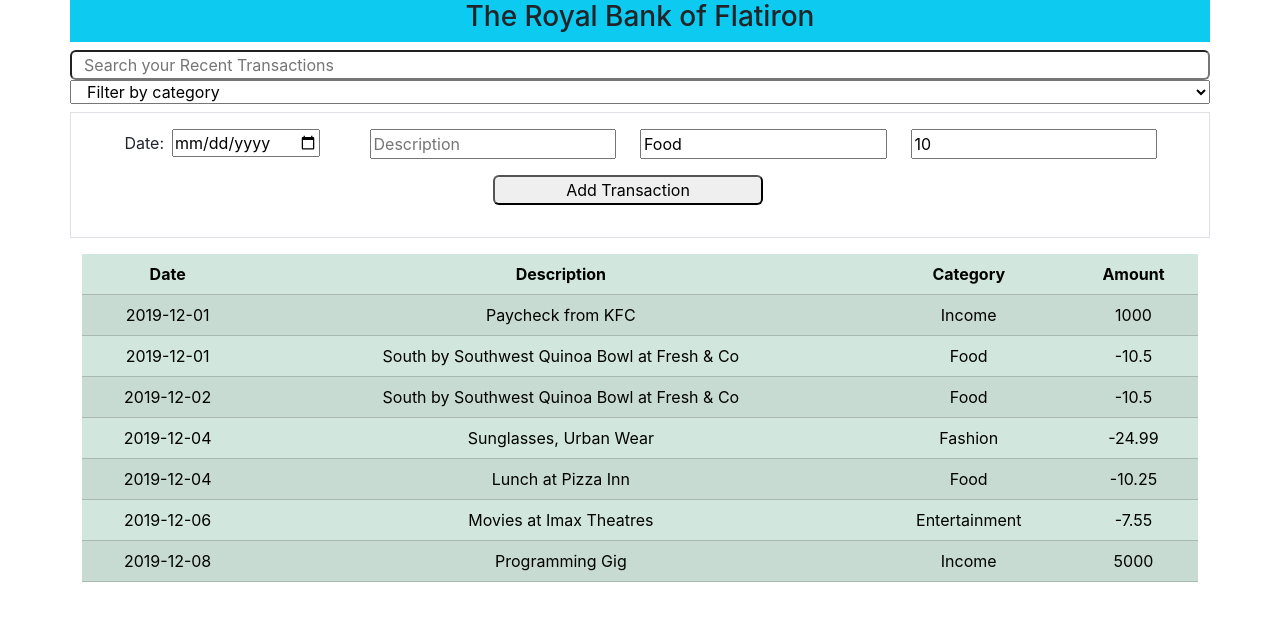
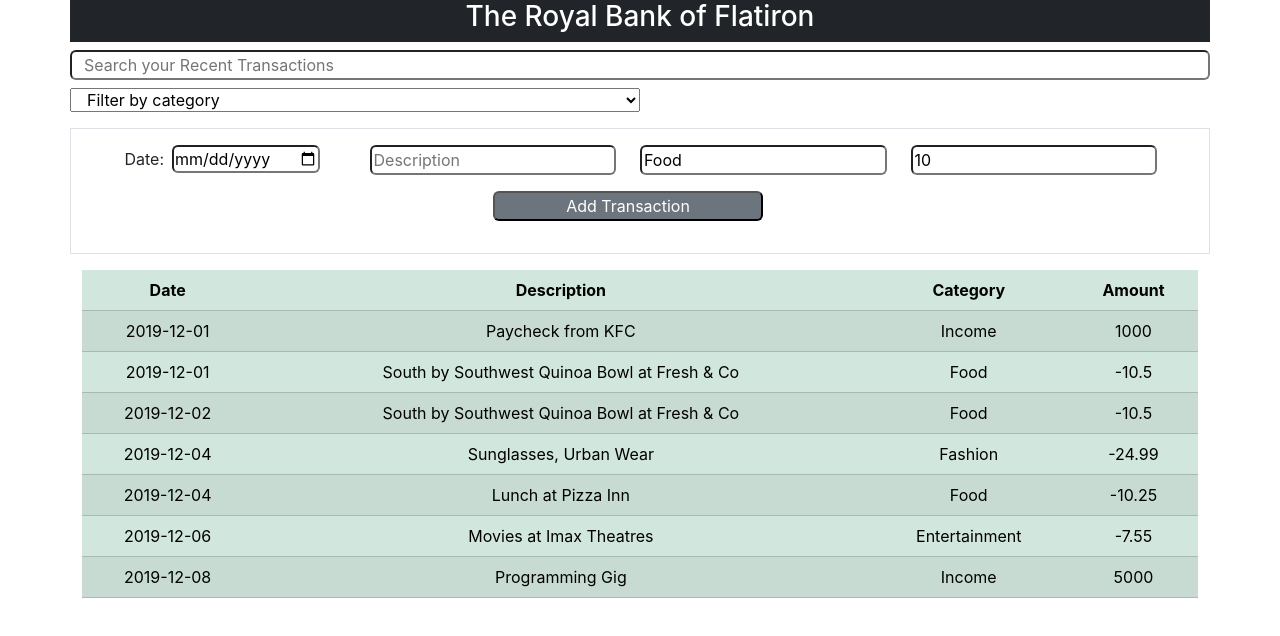
Before and after one commit to Pulse-Programmer/bank-of-flatiron-Code-Challenge, a React (Create React App) app: page / in a window 1280 px wide. Shown: the top 636 px of the page. Built offline with nearby package versions, Linux system fonts and the light colour scheme.

Commit message:
Finetunes app design

```diff
--- a/src/App.js
+++ b/src/App.js
@@ -31,18 +31,20 @@ function App() {
     setTransactionsArray([...transactionsArray, formData]);
   }
 
-  let transactionsa = transactionsArray.filter((transaction) => {
+  //filters by category
+  let transactionsCategory = transactionsArray.filter((transaction) => {
     if (selectedCategory === "All") return true;
     return transaction.category.toLowerCase() === selectedCategory;
   });
 
-  let filteredTransactions = transactionsa.filter((record) =>
+  //search filter by description
+  let filteredTransactions = transactionsCategory.filter((record) =>
     record.description.toLowerCase().includes(inputSearch.toLowerCase()),
   );
 
   return (
     <div className="App container">
-      <header className="row bg-info">
+      <header className="row bg-dark text-white">
         <h3>The Royal Bank of Flatiron</h3>
       </header>
       <Search
--- a/src/components/FormItem.js
+++ b/src/components/FormItem.js
@@ -18,7 +18,7 @@ function FormItem({ formData, setFormData, handleSubmit }) {
             type="date"
             name="date"
             placeholder="dd/mm/yyyy"
-            className="ms-2"
+            className="ms-2 rounded-2"
             value={formData.date}
             onChange={handleFormData}
           />
@@ -29,9 +29,16 @@ function FormItem({ formData, setFormData, handleSubmit }) {
           type="text"
           name="description"
           placeholder="Description"
-          className="w-100"
+          className="w-100 rounded-2"
           value={formData.description}
           onChange={handleFormData}
+          onFocus={(e) =>
+            (e.target.className = "bg-dark text-white rounded-2 w-100")
+          }
+          onBlur={(e) =>
+            (e.target.className = "bg-white text-dark rounded-2 w-100")
+          }
+          required
         />
       </div>
 
@@ -40,9 +47,16 @@ function FormItem({ formData, setFormData, handleSubmit }) {
           type="text"
           name="category"
           placeholder="Category"
-          className="w-100"
+          className="w-100 rounded-2"
           value={formData.category}
           onChange={handleFormData}
+          onFocus={(e) =>
+            (e.target.className = "bg-dark text-white rounded-2 w-100")
+          }
+          onBlur={(e) =>
+            (e.target.className = "bg-white text-dark rounded-2 w-100")
+          }
+          required
         />
       </div>
 
@@ -51,13 +65,22 @@ function FormItem({ formData, setFormData, handleSubmit }) {
           type="number"
           name="amount"
           placeholder="Amount"
-          className="w-100"
+          className="w-100 rounded-2"
           value={formData.amount}
           onChange={handleFormData}
+          onFocus={(e) =>
+            (e.target.className = "bg-dark text-white rounded-2 w-100")
+          }
+          onBlur={(e) =>
+            (e.target.className = "bg-white text-dark rounded-2 w-100")
+          }
         />
       </div>
 
-      <button type="submit" className="my-3 w-25 mx-auto rounded-2">
+      <button
+        type="submit"
+        className="my-3 w-25 mx-auto rounded-2 bg-secondary text-white"
+      >
         Add Transaction
       </button>
     </form>
--- a/src/components/Search.js
+++ b/src/components/Search.js
@@ -12,7 +12,7 @@ function Search({ onHandleSearch, inputSearch, onCategoryChange }) {
         onChange={onHandleSearch}
       />
 
-      <select name="filter" onChange={onCategoryChange}>
+      <select name="filter" onChange={onCategoryChange} className="my-2 w-50">
         <option value="All">Filter by category</option>
         <option value="income">Income</option>
         <option value="food">Food</option>
```
